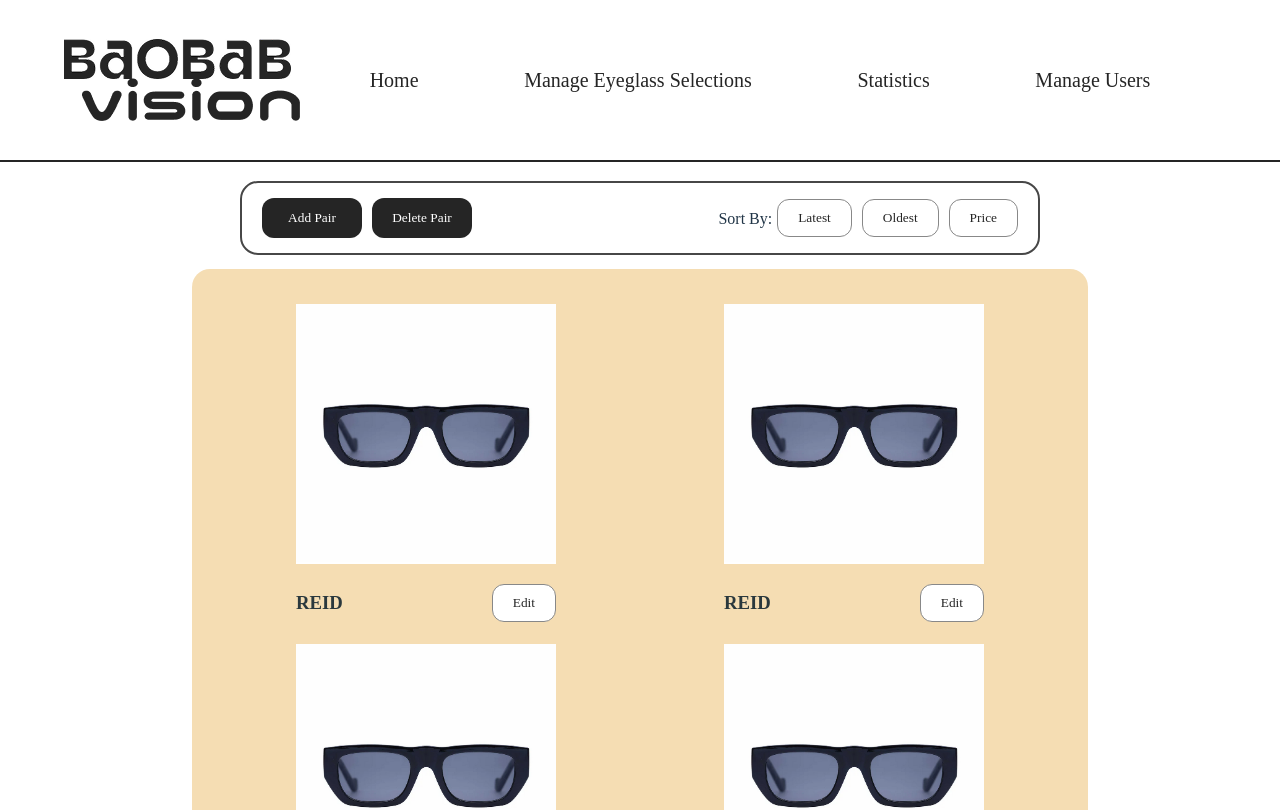
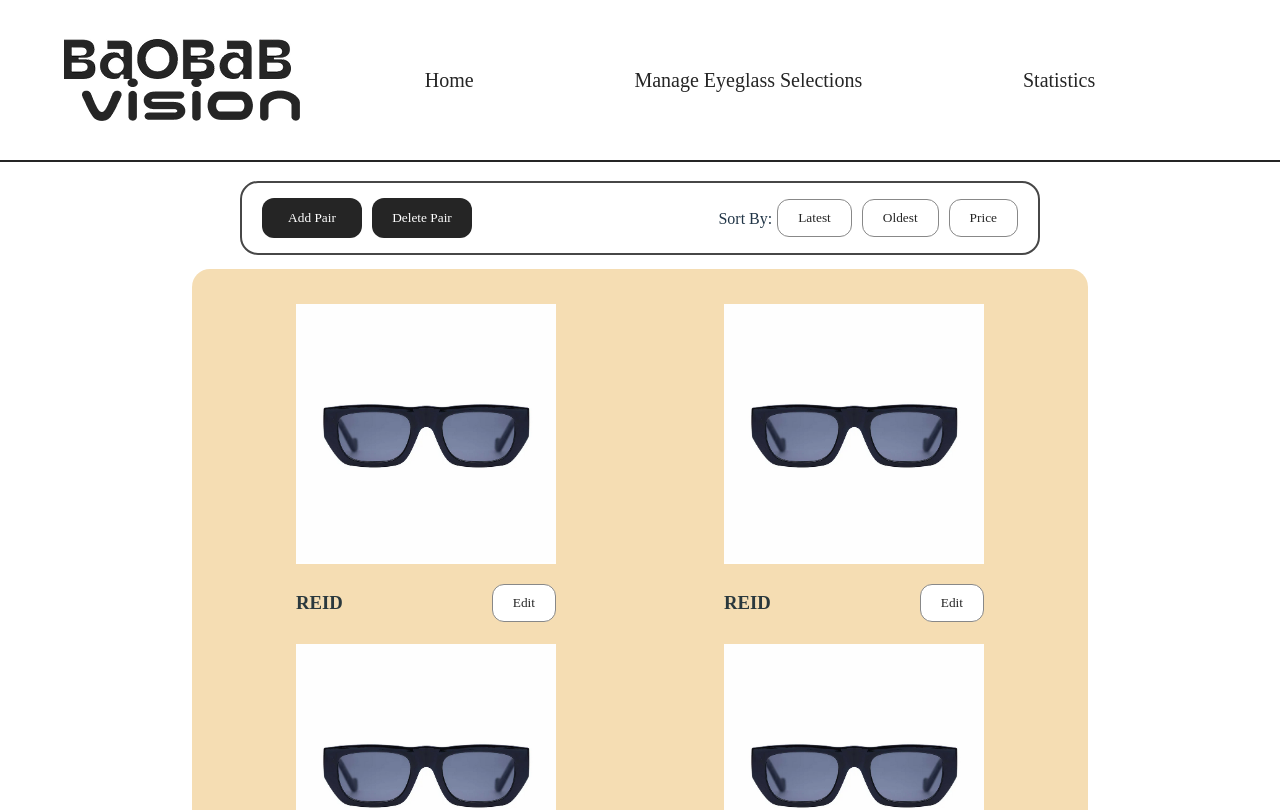
Before and after one commit to soyaaa78/Baobab-Vision-Project, a React (Vite) app in the folder web-app/: page /dashboard/catalogue in a window 1280 px wide. Shown: the top 810 px of the page. Built offline with nearby package versions, Linux system fonts and the light colour scheme; a web font is replaced by a local one.

Commit message:
Role Based Manage Users

```diff
--- a/web-app/src/components/Navbar.jsx
+++ b/web-app/src/components/Navbar.jsx
@@ -1,15 +1,13 @@
-import React, { useState, useEffect } from 'react'
-import { Link } from 'react-router-dom';
-import '../styles/Navbar.css';
-import baobablogo from '../assets/bvfull.png';
-
+import React, { useState, useEffect } from "react";
+import { Link } from "react-router-dom";
+import "../styles/Navbar.css";
+import baobablogo from "../assets/bvfull.png";
 
 function Navbar() {
-
-    const [role, setRole] = useState('');
+  const [role, setRole] = useState("");
 
   useEffect(() => {
-        const storedRole = localStorage.getItem('role');
+    const storedRole = localStorage.getItem("role");
     if (storedRole) {
       setRole(storedRole);
     }
@@ -17,22 +15,38 @@ function Navbar() {
 
   return (
     <nav className="navigation">
-            <div className='nav-content'>
-                <div className='nav-logo-wrapper'>
+      <div className="nav-content">
+        <div className="nav-logo-wrapper">
           <img src={baobablogo} className="logo" alt="Baobab Vision" />
         </div>
 
         <ul className="links">
-                    <li><Link to='/dashboard' className='nav-button'>Home</Link></li>
-                    <li><Link to='catalogue' className='nav-button'>Manage Eyeglass Selections</Link></li>
-                    <li><Link to='statistics' className='nav-button'>Statistics</Link></li>
-                    <li><Link to='manageusers' className='nav-button'>Manage Users</Link></li>
+          <li>
+            <Link to="/dashboard" className="nav-button">
+              Home
+            </Link>
+          </li>
+          <li>
+            <Link to="catalogue" className="nav-button">
+              Manage Eyeglass Selections
+            </Link>
+          </li>
+          <li>
+            <Link to="statistics" className="nav-button">
+              Statistics
+            </Link>
+          </li>
+          {role === "super_admin" && (
+            <li>
+              <Link to="manageusers" className="nav-button">
+                Manage Users
+              </Link>
+            </li>
+          )}
         </ul>
       </div>
-
-
     </nav>
-    )
+  );
 }
 
-export default Navbar
+export default Navbar;
```
Lines whose indentation alone changed are shown as unchanged.
